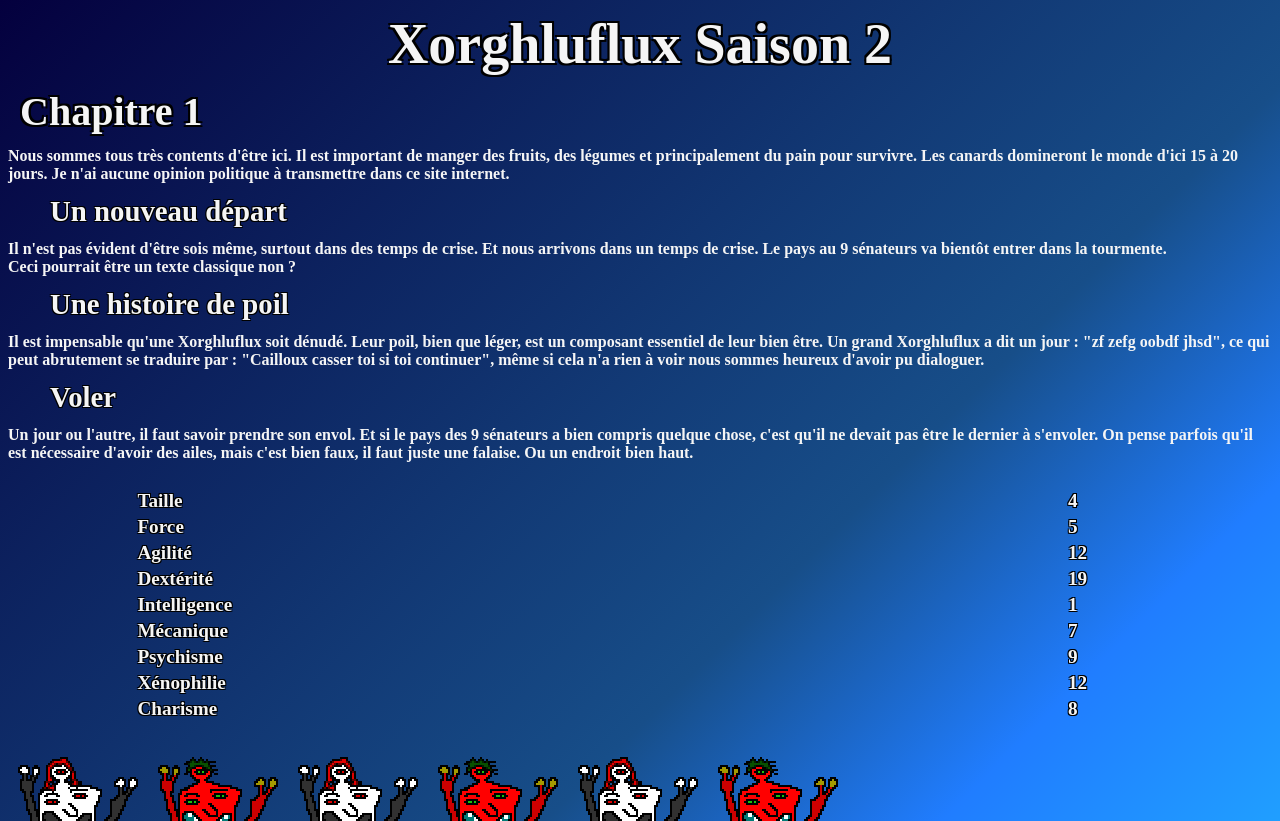
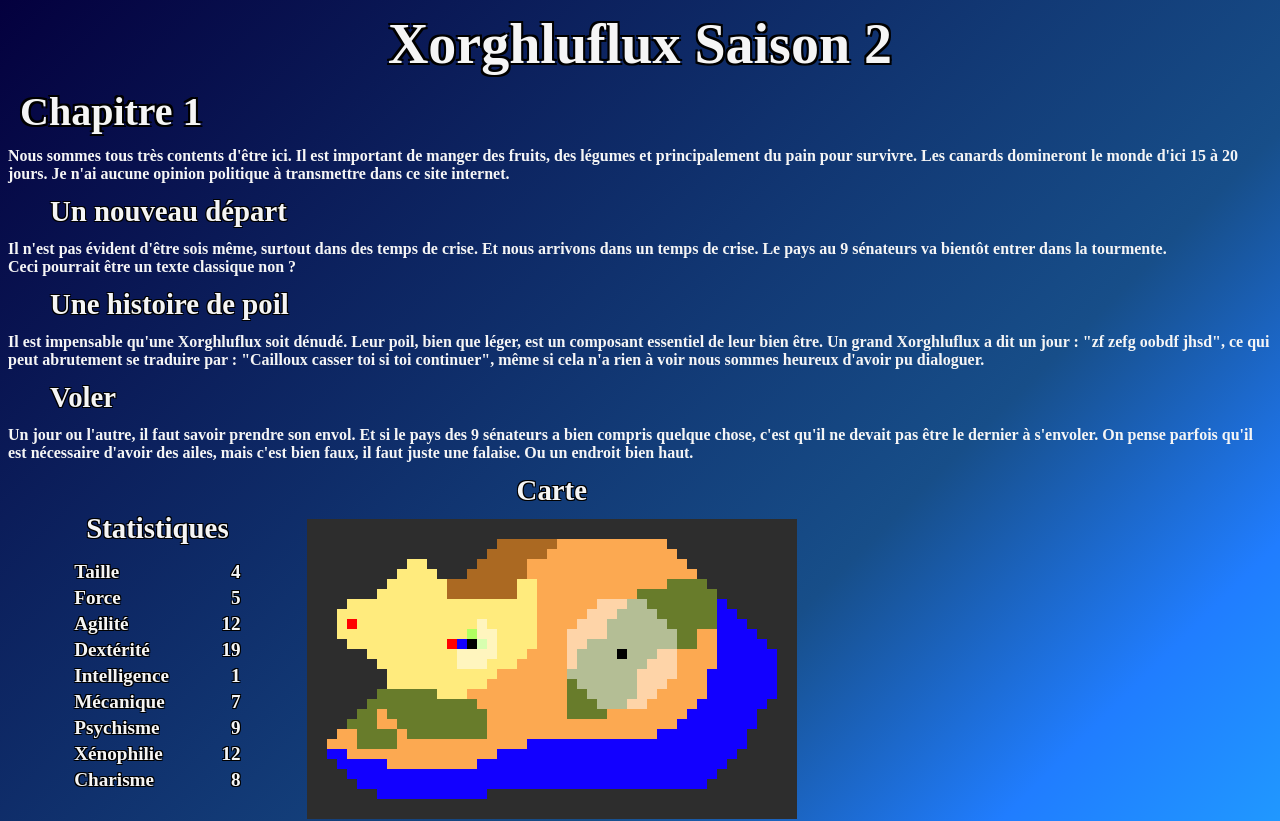
Before and after one commit to Sourdeval/ubion, an Angular app: page / in a window 1280 px wide. Shown: the top 821 px of the page. Built offline with nearby package versions, Linux system fonts and the light colour scheme.

Commit message:
Add the map

```diff
--- a/src/app/home/home.component.html
+++ b/src/app/home/home.component.html
@@ -1,51 +1,60 @@
 <h1 align="center">Xorghluflux Saison 2</h1>
 <h2>Chapitre 1</h2>
 <h5>Nous sommes tous très contents d'être ici. Il est important de manger des fruits, des légumes et principalement du pain pour survivre. Les canards domineront le monde d'ici 15 à 20 jours. Je n'ai aucune opinion politique à transmettre dans ce site internet.</h5>
-<h3>Un nouveau départ</h3>
+<h3 class="subtitle">Un nouveau départ</h3>
 <h5>Il n'est pas évident d'être sois même, surtout dans des temps de crise. Et nous arrivons dans un temps de crise. Le pays au 9 sénateurs va bientôt entrer dans la tourmente.</h5>
 <h5>Ceci pourrait être un texte classique non ?</h5>
-<h3>Une histoire de poil</h3>
+<h3 class="subtitle">Une histoire de poil</h3>
 <h5>Il est impensable qu'une Xorghluflux soit dénudé. Leur poil, bien que léger, est un composant essentiel de leur bien être. Un grand Xorghluflux a dit un jour : "zf zefg oobdf jhsd", ce qui peut abrutement se traduire par : "Cailloux casser toi si toi continuer", même si cela n'a rien à voir nous sommes heureux d'avoir pu dialoguer.</h5>
-<h3>Voler</h3>
+<h3 class="subtitle">Voler</h3>
 <h5>Un jour ou l'autre, il faut savoir prendre son envol. Et si le pays des 9 sénateurs a bien compris quelque chose, c'est qu'il ne devait pas être le dernier à s'envoler. On pense parfois qu'il est nécessaire d'avoir des ailes, mais c'est bien faux, il faut juste une falaise. Ou un endroit bien haut.</h5>
-<table>
+<div style="width: 100%;">
+    <table class="inline">
+        <tr>
+            <th colSpan="2"><h3 align="center">Statistiques</h3></th>
+        </tr>
         <tr>
             <td><h4>Taille</h4></td>
-        <td><h4>{{data.species.taille}}</h4></td>
+            <td><h4 align="right">{{data.species.taille}}</h4></td>
         </tr>
         <tr>
             <td><h4>Force</h4></td>
-        <td><h4>{{data.species.force}}</h4></td>
+            <td><h4 align="right">{{data.species.force}}</h4></td>
         </tr>
         <tr>
             <td><h4>Agilité</h4></td>
-        <td><h4>{{data.species.agilite}}</h4></td>
+            <td><h4 align="right">{{data.species.agilite}}</h4></td>
         </tr>
         <tr>
             <td><h4>Dextérité</h4></td>
-        <td><h4>{{data.species.dexterite}}</h4></td>
+            <td><h4 align="right">{{data.species.dexterite}}</h4></td>
         </tr>
         <tr>
             <td><h4>Intelligence</h4></td>
-        <td><h4>{{data.species.intelligence}}</h4></td>
+            <td><h4 align="right">{{data.species.intelligence}}</h4></td>
         </tr>
         <tr>
             <td><h4>Mécanique</h4></td>
-        <td><h4>{{data.species.mecanique}}</h4></td>
+            <td><h4 align="right">{{data.species.mecanique}}</h4></td>
         </tr>
         <tr>
             <td><h4>Psychisme</h4></td>
-        <td><h4>{{data.species.psychisme}}</h4></td>
+            <td><h4 align="right">{{data.species.psychisme}}</h4></td>
         </tr>
         <tr>
             <td><h4>Xénophilie</h4></td>
-        <td><h4>{{data.species.xenophilie}}</h4></td>
+            <td><h4 align="right">{{data.species.xenophilie}}</h4></td>
         </tr>
         <tr>
             <td><h4>Charisme</h4></td>
-        <td><h4>{{data.species.charisme}}</h4></td>
+            <td><h4 align="right">{{data.species.charisme}}</h4></td>
         </tr>
     </table>
+    <div align="center" class="inline">
+        <h3 align="center">Carte</h3>
+        <img  [src]="srcmap" (mouseover)='srcmap="assets/map_annote.png"' (mouseout)='srcmap="assets/map.png"' alt="Carte du monde">
+    </div>
+</div>
 <img src="assets/zugle2_140.png" alt="Zugle">
 <img src="assets/flo3_140.png" alt="Zugle">
 <img src="assets/zugle2_140.png" alt="Zugle">
--- a/src/app/home/home.component.ts
+++ b/src/app/home/home.component.ts
@@ -8,6 +8,7 @@ import { Data } from 'src/app/core';
 })
 export class HomeComponent {
   data : Data;
+  srcmap = "assets/map.png";
   constructor(){
     this.data = {
       senators: [
--- a/src/styles.css
+++ b/src/styles.css
@@ -12,7 +12,7 @@ h1, h2, h3, h4, h5, h6 {
 
 /* Titles */
 h1, h2, h3 {
-    font-family: 'Kino MT';
+    font-family: 'Kino MT', 'Times New roman', Times, serif;
     color: whitesmoke;
     margin: 12px;
 }
@@ -22,7 +22,6 @@ h1, h2 {
 }
 
 h3 {
-    margin-left: 42px;
     text-shadow: -1px -1px 0 #000, 1px -1px 0 #000, -1px 1px 0 #000, 1px 1px 0 #000;
 }
 
@@ -67,8 +66,18 @@ h6 {
 
 /* Tables */
 table{
-    width: 90%;
-    margin-left: 10%;
+    margin-left: 5%;
+    margin-right: 5%;
     margin-bottom: 2%;
     margin-top: 2%;
 }
+
+/* Class */
+/* To represents in the same line */
+.inline {
+    display: inline-block;
+}
+
+.subtitle {
+    margin-left: 42px;
+}
```
Also changed, not shown: src/assets/map.png (added), src/assets/map_annote.png (added). Lines whose indentation alone changed are shown as unchanged.
